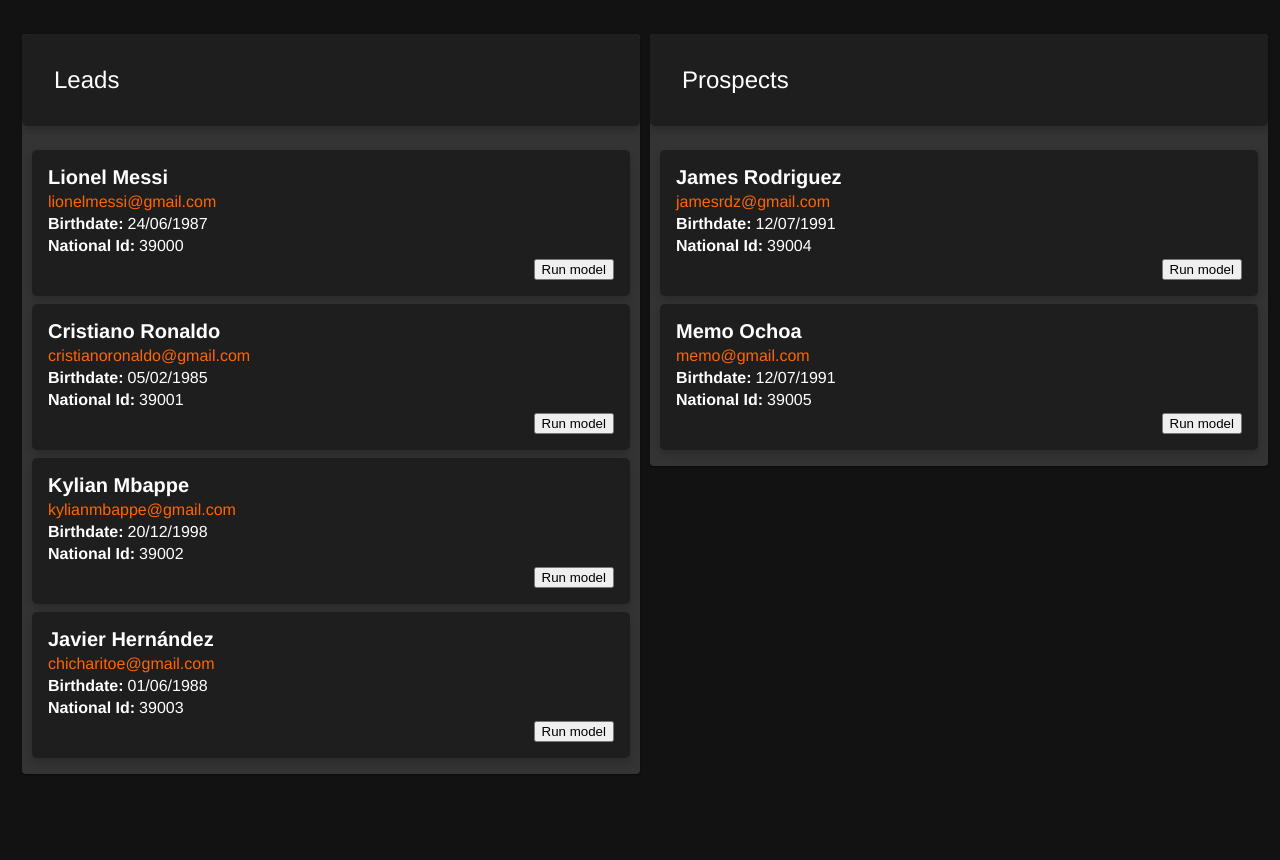
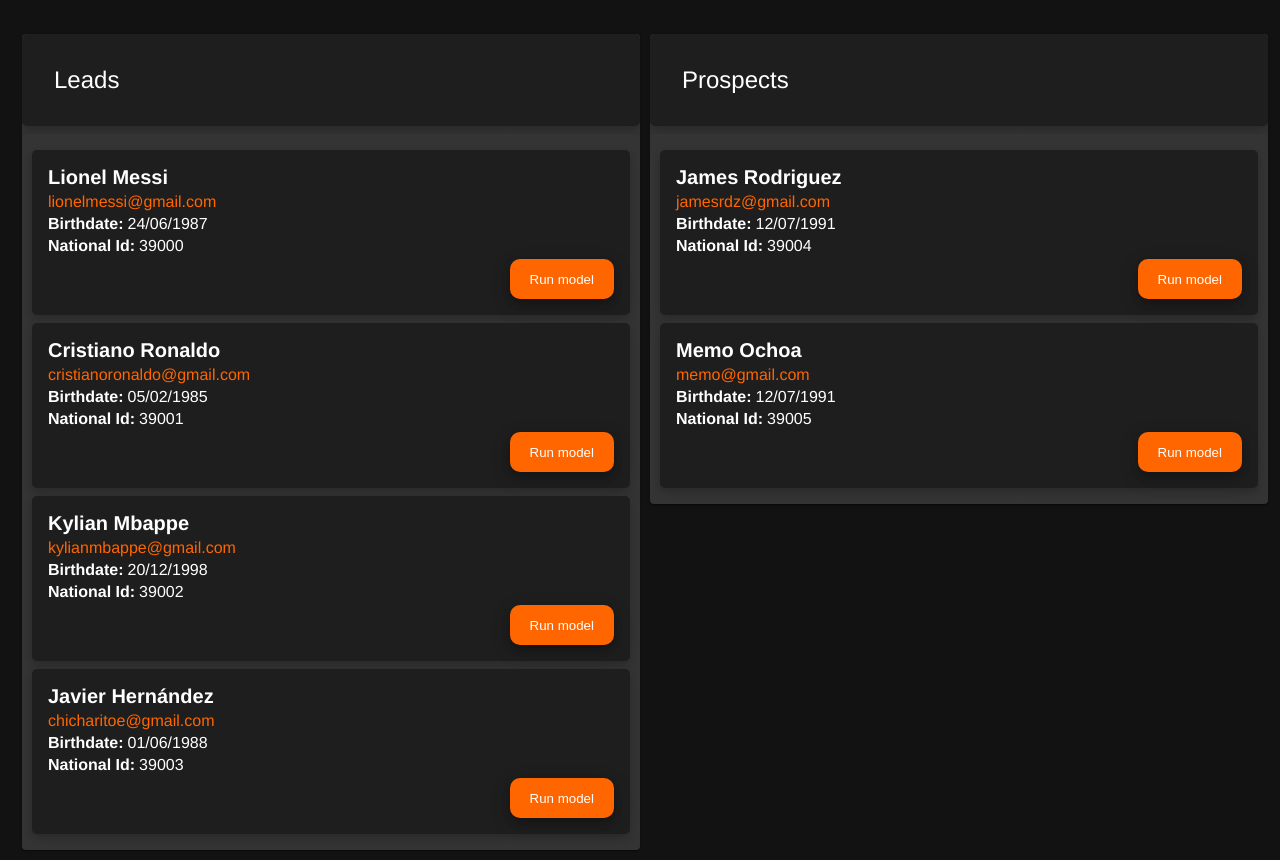
Before and after one commit to alanmaranto/crm-sales, a React (Vite) app: page / in a window 1280 px wide. Before the commit the page ends 808 px from the top, so only its background shows below. Built offline with nearby package versions, Linux system fonts and the light colour scheme; data requests are answered from the project's data file.

Commit message:
feat: create button atom and added to sales user card

```diff
--- a/package.json
+++ b/package.json
@@ -26,6 +26,7 @@
     "@types/react-dom": "^18.0.9",
     "@vitejs/plugin-react": "^3.0.0",
     "concurrently": "^7.6.0",
+    "prop-types": "^15.8.1",
     "vite": "^4.0.0"
   }
 }
--- /dev/null
+++ b/src/atomic-ui/atoms/Button/Button.jsx
@@ -0,0 +1,9 @@
+import "./button.scss";
+
+export const Button = ({ children, ...rest }) => {
+  return (
+    <button className="button" {...rest}>
+      {children}
+    </button>
+  );
+};
--- /dev/null
+++ b/src/atomic-ui/atoms/Button/button.scss
@@ -0,0 +1,21 @@
+@import "../../../styles/main.scss";
+
+.button {
+  display: inline-flex;
+  min-width: max-content;
+  height: 40px;
+  align-items: center;
+  justify-content: center;
+  padding: 10px 20px;
+  border-radius: 10px;
+  background-color: $brand-primary;
+  color: white;
+  border: 0;
+  cursor: pointer;
+  transition: filter 0.5s ease, box-shadow 0.2s ease-in;
+  box-shadow: 0 4px 8px 0 rgba(0, 0, 0, 0.2), 0 6px 20px 0 rgba(0, 0, 0, 0.19);
+  &:hover {
+    background-color: darken($brand-primary, 10%);
+    opacity: 1;
+  }
+}
--- /dev/null
+++ b/src/atomic-ui/atoms/Button/index.js
@@ -0,0 +1 @@
+export * from './Button'
--- a/src/atomic-ui/atoms/index.js
+++ b/src/atomic-ui/atoms/index.js
@@ -4,3 +4,4 @@ export * from "./Card/Card";
 export * from "./Paper";
 export * from "./List";
 export * from './Spinner'
+export * from './Button'
--- a/src/components/crm/SalesUserCard.jsx
+++ b/src/components/crm/SalesUserCard.jsx
@@ -1,5 +1,5 @@
 import React from "react";
-import { Card } from "../../atomic-ui/atoms";
+import { Card, Button } from "../../atomic-ui/atoms";
 import "./sales-card.scss";
 
 export const SalesUserCard = ({ data, onSubmit }) => {
@@ -19,20 +19,16 @@ export const SalesUserCard = ({ data, onSubmit }) => {
           </div>
           <div className="sales-card-container--key">
             National Id:
-            <span className="sales-card-container--key__value">
-              {data.id}
-            </span>
+            <span className="sales-card-container--key__value">{data.id}</span>
           </div>
-          {/* useDate-fns to visualize */}
-          {/* <span>National Id: {nationalId}</span> */}
         </>
         <div className="sales-card-container--btn-container">
-          <button
-            className="sales-card-container--btn-container__btn"
+          <Button
+            // className="sales-card-container--btn-container__btn"
             onClick={(e) => onSubmit(e, data)}
           >
             Run model
-          </button>
+          </Button>
         </div>
       </div>
     </Card>
```
Also changed, not shown: 1 other file (tests, documents, lock files or other folders).
